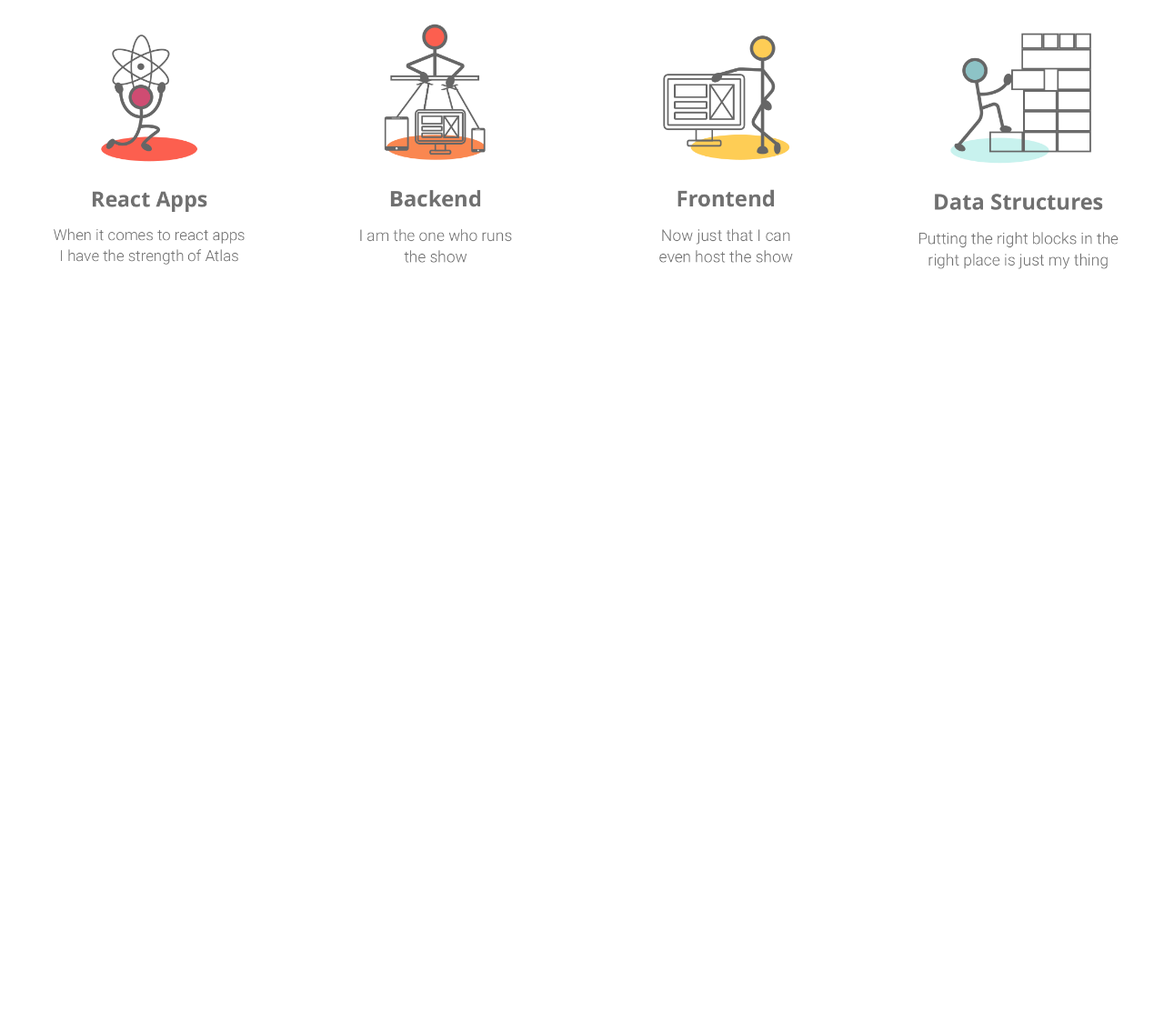
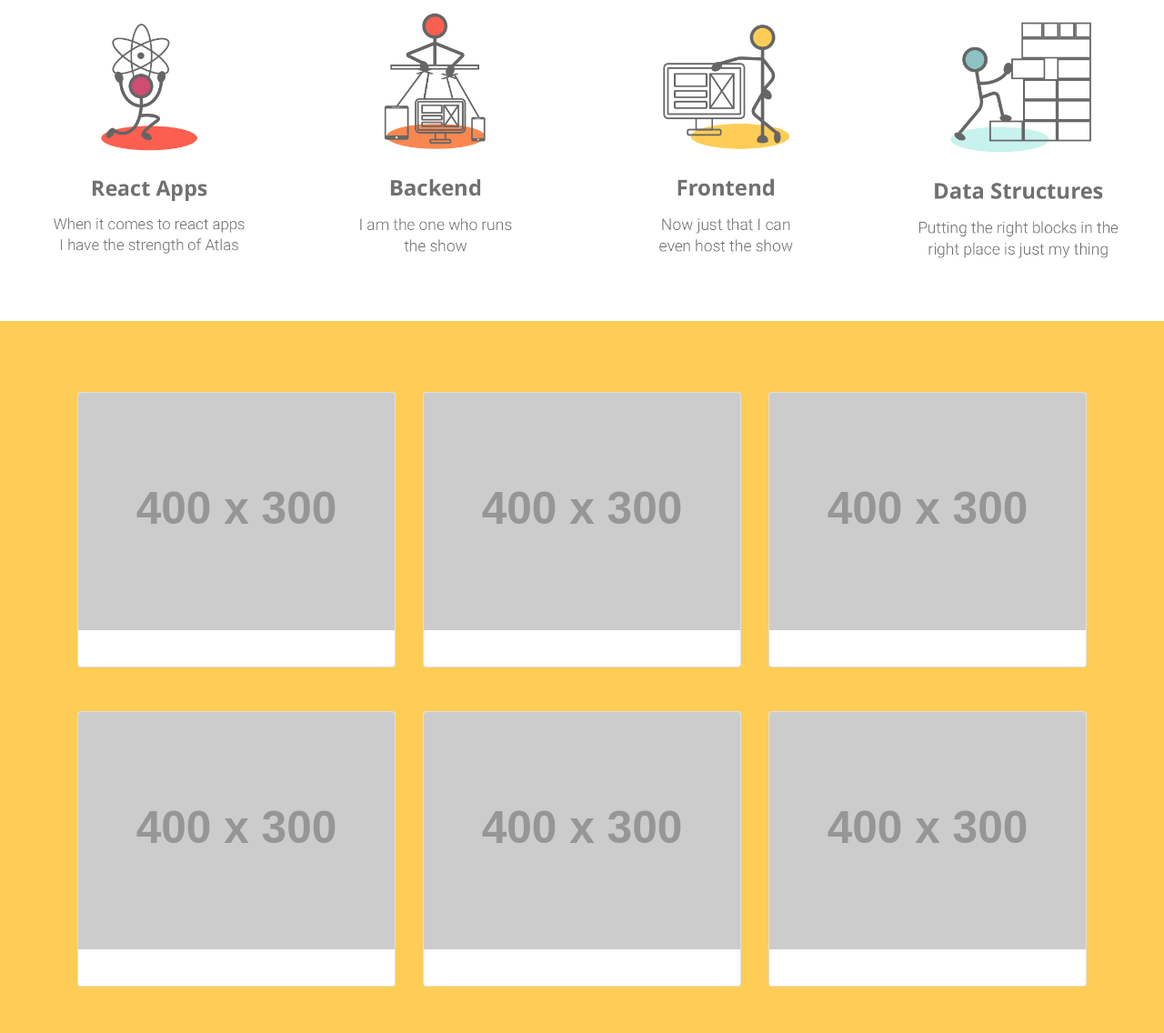
Before and after one commit to Charul090/Charul090.github.io, a plain HTML site: page index.html in a window 1280 px wide. Shown: the part 1007-2143 px from the top of the page at 91% size. Before the commit the page ends 1360 px from the top, so only its background shows below. Drawn offline with nearby package versions, Linux system fonts and the light colour scheme; placeholder pictures from the web are drawn by us.

Commit message:
section-3

```diff
--- a/index.html
+++ b/index.html
@@ -18,7 +18,7 @@
         <div id="section-1">
             <div class="profile-container">
                 <div class="profile">
-                    <img src="/resources/profile.jpeg" alt="profile" />
+                    <img src="/resources/profile.jpeg" class="shadow" alt="profile" />
                 </div>
                 <div class="dot-container">
                     <span class="dot"></span>
@@ -94,13 +94,13 @@
             </div>
         </div>
         <div id="section-2">
-            <div class="my-5">
+            <div class="my-4">
                 <h1 class="proficiencies">
                     Proficiencies
                 </h1>
             </div>
             <div class="container-fluid">
-                <div class="row my-5">
+                <div class="row">
                     <div class="col-3">
                         <img src="resources/react-stickman.png" class="stick-img" alt="react"/>
                     </div>
@@ -112,6 +112,62 @@
                     </div>
                     <div class="col-3">
                         <img src="resources/algo-stickman.png" class="stick-img" alt="react"/>
+                    </div>
+                </div>
+            </div>
+        </div>
+        <div id="section-3">
+            <div class="container">
+                <div class="row py-5">
+                    <div class="col-4">
+                        <div class="card">
+                            <img src="https://via.placeholder.com/400x300" class="card-img-top" alt="project" />
+                            <div class="card-body">
+
+                            </div>
+                        </div>
+                    </div>
+                    <div class="col-4">
+                        <div class="card">
+                            <img src="https://via.placeholder.com/400x300" class="card-img-top" alt="project" />
+                            <div class="card-body">
+
+                            </div>
+                        </div>
+                    </div>
+                    <div class="col-4">
+                        <div class="card">
+                            <img src="https://via.placeholder.com/400x300" class="card-img-top" alt="project" />
+                            <div class="card-body">
+
+                            </div>
+                        </div>
+                    </div>
+                </div>
+                <div class="row pb-5">
+                    <div class="col-4">
+                        <div class="card">
+                            <img src="https://via.placeholder.com/400x300" class="card-img-top" alt="project" />
+                            <div class="card-body">
+
+                            </div>
+                        </div>
+                    </div>
+                    <div class="col-4">
+                        <div class="card">
+                            <img src="https://via.placeholder.com/400x300" class="card-img-top" alt="project" />
+                            <div class="card-body">
+
+                            </div>
+                        </div>
+                    </div>
+                    <div class="col-4">
+                        <div class="card">
+                            <img src="https://via.placeholder.com/400x300" class="card-img-top" alt="project" />
+                            <div class="card-body">
+
+                            </div>
+                        </div>
                     </div>
                 </div>
             </div>
--- a/style.css
+++ b/style.css
@@ -27,6 +27,7 @@
 .profile{
     width:150px;
     height:150px;
+    border-radius: 50%;
 }
 
 .profile > img{
@@ -96,6 +97,9 @@ i.fas{
 }
 
 /********Section-2*************/
+#section-2{
+    margin:60px 0px;
+}
 
 .proficiencies{
     text-align: center;
@@ -109,6 +113,14 @@ i.fas{
 .stick-img{
     width:100%;
 }
+
+/************Section-3*********/
+
+#section-3{
+    background-color: #FECD55;
+    padding:30px 0px;
+}
+/***************Media-queries**********/
 
 @media screen and (max-width:1024px){
     .contact-container{
```
